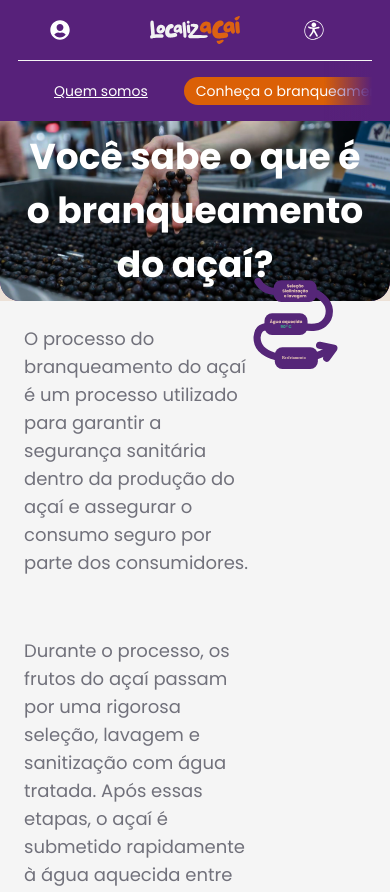
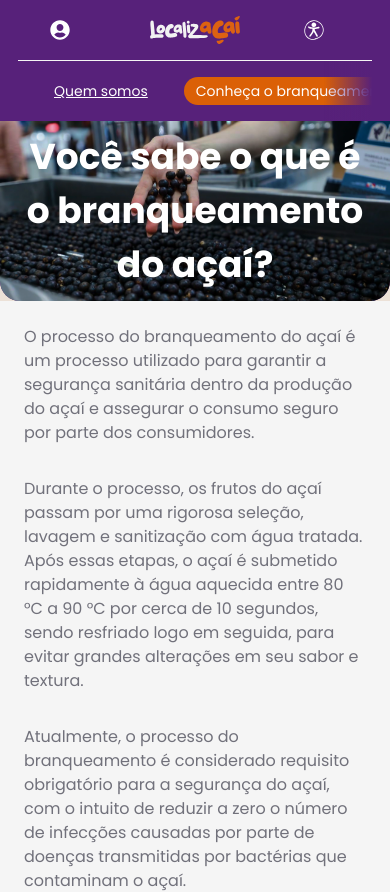
Before and after one commit to blklts/localiza-acai, a Next.js app: page /branqueamento in a window 390 px wide. Shown: the top 892 px of the page. Built offline with nearby package versions, Linux system fonts and the light colour scheme.

Commit message:
fix: hide branqueamento side image on mobile, full-width text

```diff
--- a/src/app/(marketing)/branqueamento/page.tsx
+++ b/src/app/(marketing)/branqueamento/page.tsx
@@ -11,13 +11,13 @@ export default function Branqueamento() {
       rightCurve="/elements/decoration/branqueamento/2.svg"
     >
         <div className="flex items-stretch w-full">
-            <div className="w-2/3 max-w-full flex-shrink-0 flex flex-col gap-[60px] self-center">
-                <p className="text-zinc-500 text-lg">O processo do branqueamento do açaí é um processo utilizado para garantir a segurança sanitária dentro da produção do açaí e assegurar o consumo seguro por parte dos consumidores.</p>
-                <p className="text-zinc-500 text-lg">Durante o processo, os frutos do açaí passam por uma rigorosa seleção, lavagem e sanitização com água tratada. Após essas etapas, o açaí é submetido rapidamente à água aquecida entre 80 °C a 90 °C por cerca de 10 segundos, sendo resfriado logo em seguida,  para evitar grandes alterações em seu sabor e textura.</p>
-                <p className="text-zinc-500 text-lg">Atualmente, o processo do branqueamento é considerado requisito obrigatório para a segurança do açaí, com o intuito de reduzir a zero o número de infecções causadas por parte de doenças transmitidas por bactérias que contaminam o açaí.</p>
+            <div className="w-full md:w-2/3 md:flex-shrink-0 flex flex-col gap-8 md:gap-[60px] self-center">
+                <p className="text-zinc-500 text-base md:text-lg">O processo do branqueamento do açaí é um processo utilizado para garantir a segurança sanitária dentro da produção do açaí e assegurar o consumo seguro por parte dos consumidores.</p>
+                <p className="text-zinc-500 text-base md:text-lg">Durante o processo, os frutos do açaí passam por uma rigorosa seleção, lavagem e sanitização com água tratada. Após essas etapas, o açaí é submetido rapidamente à água aquecida entre 80 °C a 90 °C por cerca de 10 segundos, sendo resfriado logo em seguida,  para evitar grandes alterações em seu sabor e textura.</p>
+                <p className="text-zinc-500 text-base md:text-lg">Atualmente, o processo do branqueamento é considerado requisito obrigatório para a segurança do açaí, com o intuito de reduzir a zero o número de infecções causadas por parte de doenças transmitidas por bactérias que contaminam o açaí.</p>
             </div>
             <div
-                className="flex-1 scale-110 bg-contain bg-no-repeat bg-right-top mr-[20px] ml-auto"
+                className="hidden md:block flex-1 scale-110 bg-contain bg-no-repeat bg-right-top mr-[20px] ml-auto"
                 style={{ backgroundImage: "url('/elements/decoration/branqueamento/quadro.svg')" }}
             />
         </div>
```
